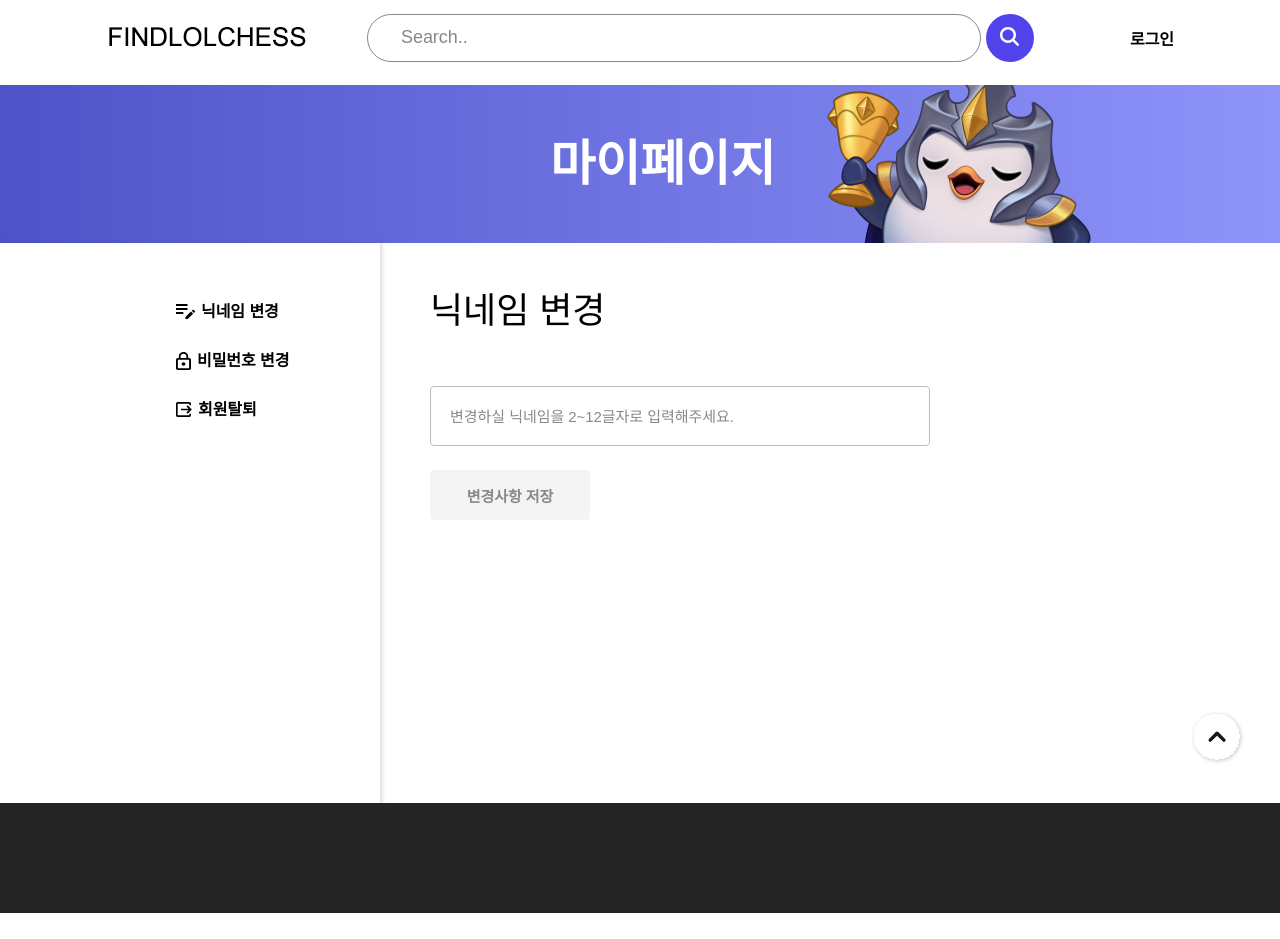
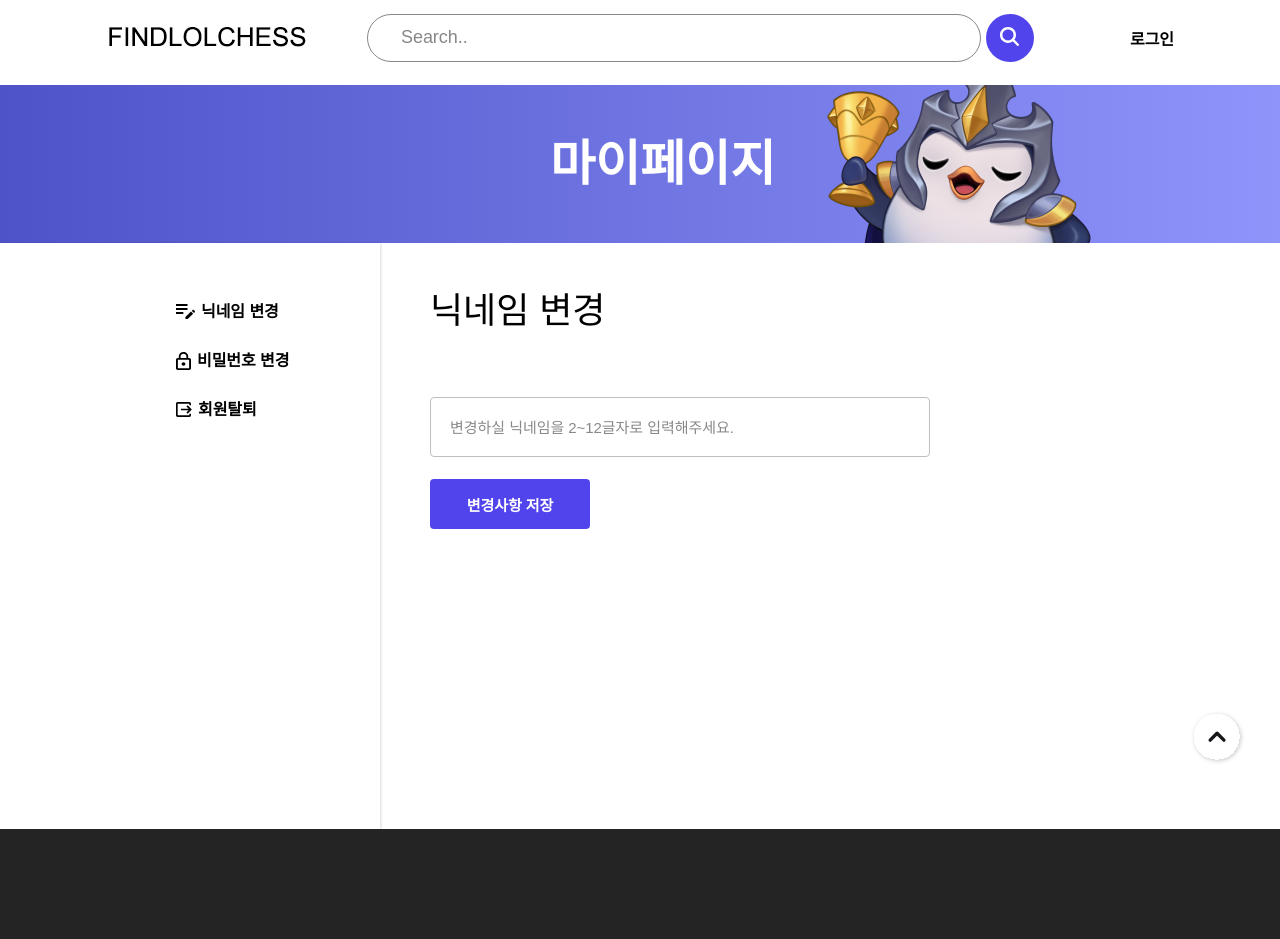
Before and after one commit to FindLolChess-FLC/ReactWebApplicationServer, a React (Create React App) app: page /mypage in a window 1280 px wide. Shown: the top 939 px of the page. Before the commit the page ends 913 px from the top, so only its background shows below. Built offline with nearby package versions, Linux system fonts and the light colour scheme; no server answers; a web font is replaced by a local one.

Commit message:
✨ : 마이페이지 기능

```diff
--- a/src/components/mypage/ChangeNickname.tsx
+++ b/src/components/mypage/ChangeNickname.tsx
@@ -1,6 +1,7 @@
 import { yupResolver } from "@hookform/resolvers/yup";
 import styled from "styled-components";
 import { useForm } from "react-hook-form";
+import { useNavigate } from "react-router-dom";
 import useUserInput from "../../hooks/useUserInput";
 import { JoinForm } from "../../types/Join";
 import { Api } from "../../utils/apis/Api";
@@ -8,12 +9,14 @@ import Input from "../common/Input";
 import Button from "../common/Button";
 
 const StyledButton = styled.div`
-  // margin-top: 490px;
+  margin-top: 0.5625rem; // 9px
 `;
 
 export default function ChangeNickname() {
   // useUserInput에서 input validation schema
   const mypageSchema = useUserInput().pick(["nickname"]);
+
+  const navigate = useNavigate();
 
   const {
     register,
@@ -27,6 +30,7 @@ export default function ChangeNickname() {
       method: "PATCH",
       lastUrl: "user/updateinfo/",
     });
+    navigate("/");
   };
 
   return (
--- a/src/pages/Mypage.tsx
+++ b/src/pages/Mypage.tsx
@@ -1,22 +1,23 @@
-import { yupResolver } from "@hookform/resolvers/yup";
-import { useForm } from "react-hook-form";
-import { useEffect, useState } from "react";
 import styled from "styled-components";
+import { useState } from "react";
 import Header from "../components/containers/Header";
 import Footer from "../components/containers/Footer";
 import mypageImg from "../assets/img/mypage.png";
 import nicknameImg from "../assets/icon/mypage1.svg";
 import passwordImg from "../assets/icon/mypage2.svg";
 import userImg from "../assets/icon/mypage3.svg";
-import Input from "../components/common/Input";
-import useUserInput from "../hooks/useUserInput";
-import Button from "../components/common/Button";
-import { Api } from "../utils/apis/Api";
-import { JoinForm } from "../types/Join";
+import ChangeNickname from "../components/mypage/ChangeNickname";
+import ChangePassword from "../components/mypage/ChangePassword";
+import Withdrawal from "../components/mypage/Withdrawal";
 
 const Body = styled.div`
   display: flex;
   flex-direction: column;
+  min-height: 100vh;
+`;
+
+const Main = styled.main`
+  flex: 1;
 `;
 
 const ImageBox = styled.div`
@@ -55,14 +56,14 @@ const Contents = styled.div`
   margin: auto;
   display: flex;
   width: 90rem; // 1440px
-  height: 70vh;
+  height: 100%;
 `;
 
 const Aside = styled.aside`
   position: relative;
   width: 23.75rem; // 380px
-  height: 100%;
-  box-shadow: 0.125rem 0rem 0.25rem rgba(0, 0, 0, 0.15); // 2px, 0px, 4px
+  min-height: calc(100vh - 19.25rem); // 308px -> 19.25rem
+  box-shadow: 0.05rem 0rem 0.15rem rgba(0, 0, 0, 0.15); // 오른쪽에만 그림자 추가
   > ul {
     position: absolute;
     top: 3rem; // 48px
@@ -72,6 +73,7 @@ const Aside = styled.aside`
     gap: 0.5rem; // 8px
   }
   > ul li {
+    cursor: pointer;
     width: 13.625rem; // 218px
     height: 2.5625rem; // 41px
     padding: 0.875rem; // 14px
@@ -89,41 +91,30 @@ const Aside = styled.aside`
 `;
 
 const Section = styled.section`
+  margin-bottom: 15.625rem; // 250px
   padding: 3.125rem; // 50px
   > h1 {
     font-size: 2.25rem; // 36px
     font-weight: 500;
+    margin-bottom: 3.5rem; // 56px
+  }
+  > form div h3 {
+    color: #fe2e00;
+    font-size: 0.75rem; // 12px
+    font-weight: 300;
+    margin-bottom: 0.75rem; // 12px
   }
 `;
 
-const InputDiv = styled.div`
-  display: flex;
-  flex-direction: column;
-  margin: 2.8125rem 0 0.6875rem; // 45px, 0, 11px
-`;
+export default function MyPage() {
+  const [activeSection, setActiveSection] = useState<
+    "nickname" | "password" | "withdrawal"
+  >("nickname");
 
-const StyleError = styled.p`
-  color: #fe2e00;
-  font-size: 0.75rem; // 12px
-  font-weight: 300;
-`;
-
-export default function MyPage() {
-  // useUserInput에서 input validation schema
-  const mypageSchema = useUserInput().pick(["nickname"]);
-
-  const {
-    register,
-    handleSubmit,
-    formState: { errors },
-  } = useForm({ mode: "onBlur", resolver: yupResolver(mypageSchema) });
-
-  const onSubmit = (data: JoinForm) => {
-    Api({
-      bodyData: data,
-      method: "PATCH",
-      lastUrl: "user/updateinfo/",
-    });
+  const handleSectionChange = (
+    section: "nickname" | "password" | "withdrawal",
+  ) => {
+    setActiveSection(section);
   };
 
   return (
@@ -131,7 +122,7 @@ export default function MyPage() {
       <header>
         <Header />
       </header>
-      <main>
+      <Main>
         <ImageBox>
           <DivBox>
             <Text>
@@ -143,42 +134,36 @@ export default function MyPage() {
         <Contents>
           <Aside>
             <ul>
-              <li>
+              <li
+                onKeyDown={() => handleSectionChange("nickname")}
+                onClick={() => handleSectionChange("nickname")}
+              >
                 <img src={nicknameImg} alt="닉네임" />
                 <h3>닉네임 변경</h3>
               </li>
-              <li>
+              <li
+                onKeyDown={() => handleSectionChange("password")}
+                onClick={() => handleSectionChange("password")}
+              >
                 <img src={passwordImg} alt="비밀번호" />
                 <h3>비밀번호 변경</h3>
               </li>
-              <li>
+              <li
+                onKeyDown={() => handleSectionChange("withdrawal")}
+                onClick={() => handleSectionChange("withdrawal")}
+              >
                 <img src={userImg} alt="회원탈퇴" />
                 <h3>회원탈퇴</h3>
               </li>
             </ul>
           </Aside>
           <Section>
-            <h1>닉네임 변경</h1>
-            <form onSubmit={handleSubmit(onSubmit)}>
-              <InputDiv>
-                <Input
-                  width="500px"
-                  input="nickname"
-                  type="text"
-                  placeholder="변경하실 닉네임을 2~12글자로 입력해주세요."
-                  register={register("nickname")}
-                />
-                {errors.nickname && (
-                  <StyleError>{errors.nickname.message}</StyleError>
-                )}
-              </InputDiv>
-              <Button type="submit" id="save" name="save" disabled>
-                변경사항 저장
-              </Button>
-            </form>
+            {activeSection === "nickname" && <ChangeNickname />}
+            {activeSection === "password" && <ChangePassword />}
+            {activeSection === "withdrawal" && <Withdrawal />}
           </Section>
         </Contents>
-      </main>
+      </Main>
       <footer>
         <Footer />
       </footer>
```
